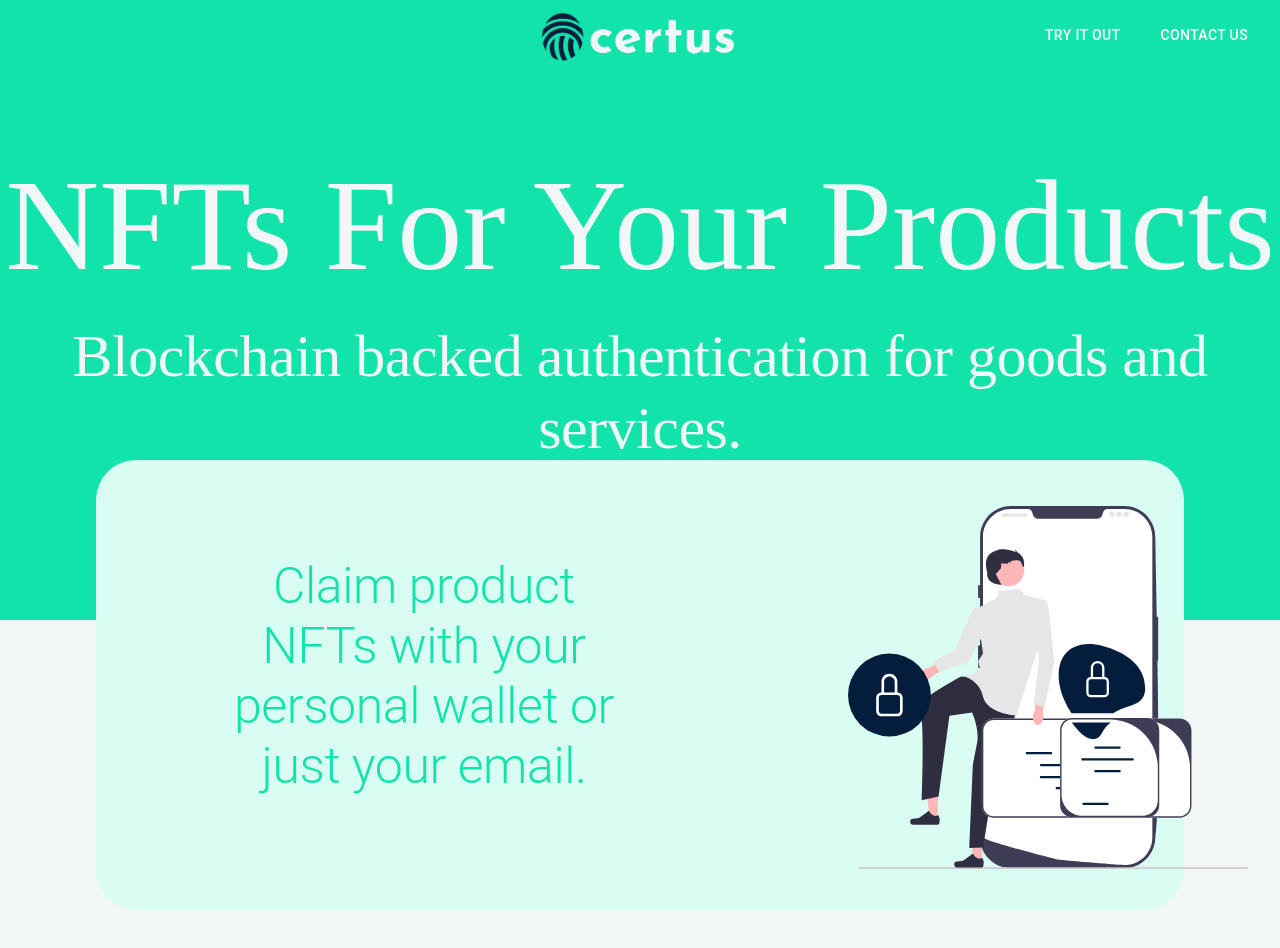
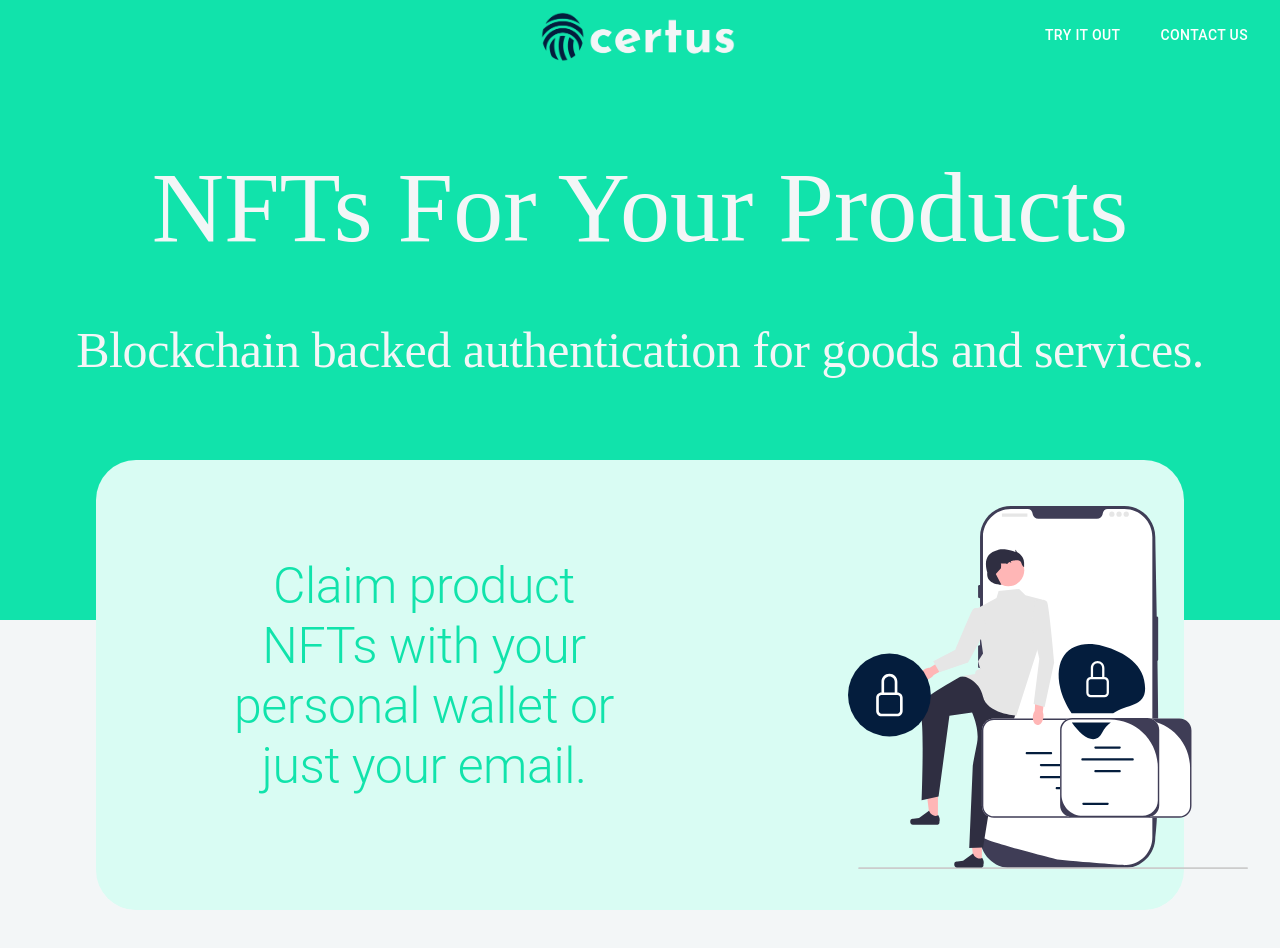
Before and after one commit to victoriarossi/certus-client, a Next.js app: page / in a window 1280 px wide. Shown: the top 948 px of the page. Built offline with nearby package versions, Linux system fonts and the light colour scheme.

Commit message:
Minor changes

```diff
--- a/modules/Presentation.js
+++ b/modules/Presentation.js
@@ -25,7 +25,7 @@ function Presentation(){
                  component="section"
             >
 
-                    <Typography variant="h3"  sx={{color:'#f3f6f7', fontFamily: 'Josefin Sans', marginTop:10, marginLeft: 'auto', marginRight: 'auto', fontSize: 130}}
+                    <Typography variant="h3"  sx={{color:'#f3f6f7', fontFamily: 'Josefin Sans', marginTop:10, marginLeft: 'auto', marginRight: 'auto', fontSize: 100}}
                         align="center" marked="center"
                     >
                         NFTs For Your Products
@@ -35,7 +35,7 @@ function Presentation(){
             <Box sx={BoxStyle2}
                  component="section"
             >
-                <Typography variant="h2"  sx={{color:'#f3f6f7', fontFamily: 'Josefin Sans', marginTop: 0, marginLeft: 'auto', marginRight: 'auto', fontSize: 60}}
+                <Typography variant="h2"  sx={{color:'#f3f6f7', fontFamily: 'Josefin Sans', marginTop: 0, marginLeft: 'auto', marginRight: 'auto', fontSize: 50}}
                             align="center" marked="center"
                 >
                     Blockchain backed authentication for goods and services.
```
